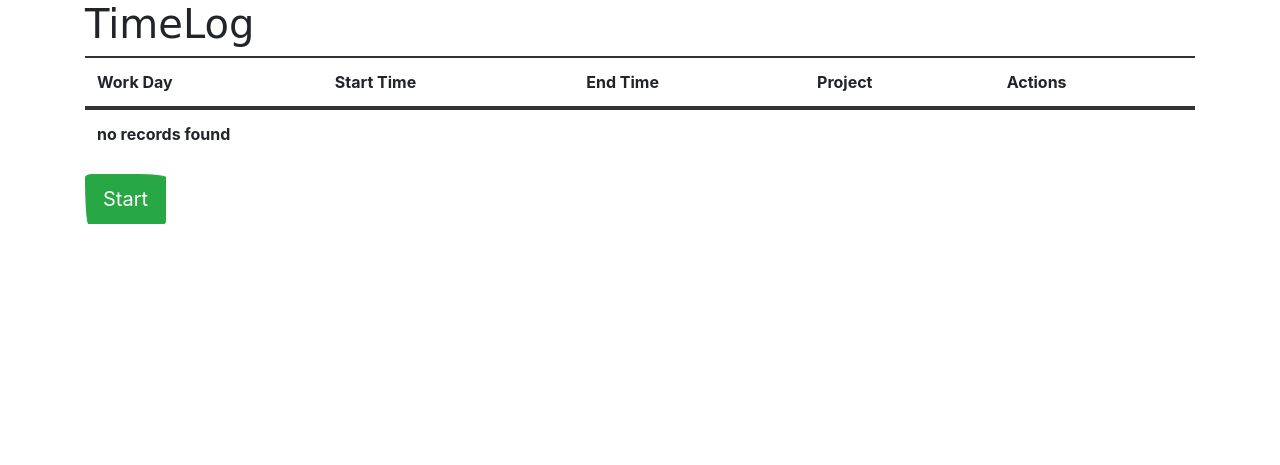
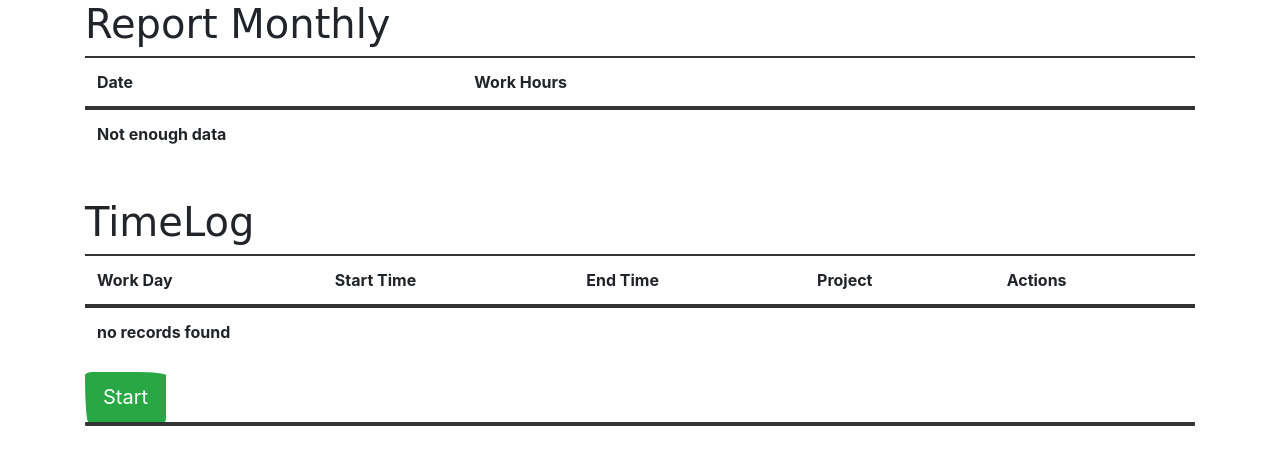
Before and after one commit to e-onux/TimeLog, a Symfony app: template templates/time_log/index.html.twig in a window 1280 px wide. Shown: the top 465 px of the page. Run offline with Twig, Linux system fonts and the light colour scheme; the template is opened without the code that fills it, so the values that code supplies are empty; some libraries are stand-ins or nearby versions; some web fonts are replaced.

Commit message:
Monthly report added.

```diff
--- a/templates/time_log/index.html.twig
+++ b/templates/time_log/index.html.twig
@@ -3,6 +3,29 @@
 {% block title %}TimeLog index{% endblock %}
 
 {% block body %}
+<h1>Report Monthly</h1>
+
+    <table class="table">
+        <thead>
+            <tr>
+                <th>Date</th>
+                <th>Work Hours</th>
+            </tr>
+        </thead>
+        <tbody>
+        {% for mr_item in monthly_report %}
+            <tr>
+                <td>{{ mr_item.month }}/{{ mr_item.year }}</td>
+                <td>{{ mr_item.duration|date('H:i:s', '+00:00 GMT')  }}</td>
+            </tr>
+        {% else %}
+            <tr>
+                <td colspan="2">Not enough data</td>
+            </tr>
+        {% endfor %}
+        </tbody>
+    </table>
+<br>
     <h1>TimeLog</h1>
 
     <table class="table">
@@ -40,4 +63,5 @@
 {% elseif latest.endTime is null %}
     <a class="btn btn-danger btn-lg" href="{{ path('time_log_end') }}">Stop</a>
 {% endif %}
+<pre>{{ dump(monthly_report) }}</pre>
 {% endblock %}
```
Also changed, not shown: src/Controller/TimeLogController.php (+13 -0 lines), 3 other files.
